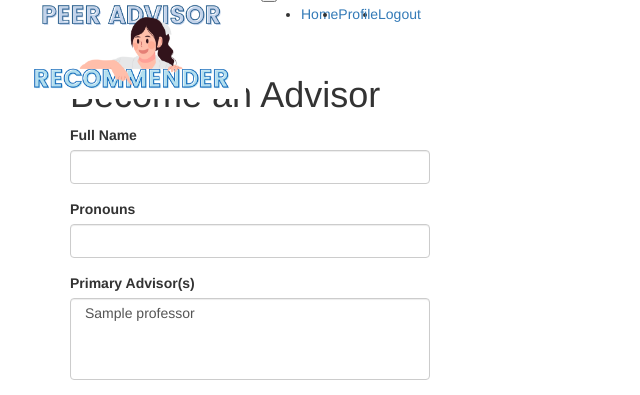
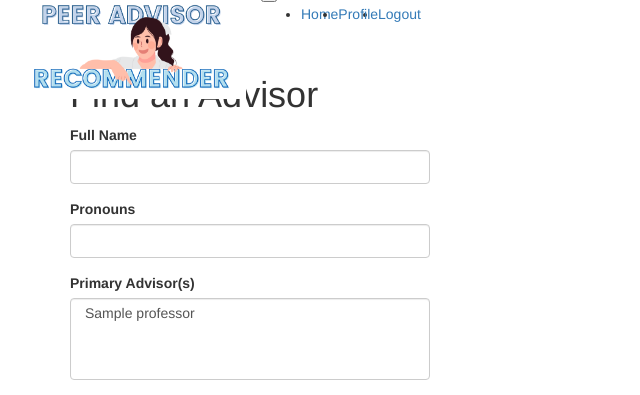
Before and after one commit to rsen12/PeerAdvisorApp, a Flask app: page /advisee_form in a window 1280 px wide. Shown: the part 17-412 px from the top of the page, without its empty margins (0-640 px from the left). Run offline with Flask 3, Linux system fonts and the light colour scheme; a user stored in the database is signed in; tables that the repository leaves empty hold one stand-in row (values such as "Sample post"); some libraries are stand-ins or nearby versions.

Commit message:
change title of advisee form

```diff
--- a/app/templates/advisee_signup_form.html
+++ b/app/templates/advisee_signup_form.html
@@ -2,7 +2,7 @@
 {% import 'bootstrap/wtf.html' as wtf %}
 
 {% block app_content %}
-    <h1>Become an Advisor</h1>
+    <h1>Find an Advisor</h1>
     <div class="row">
         <div class="col-md-4">
             {{ wtf.quick_form(form) }}
```
